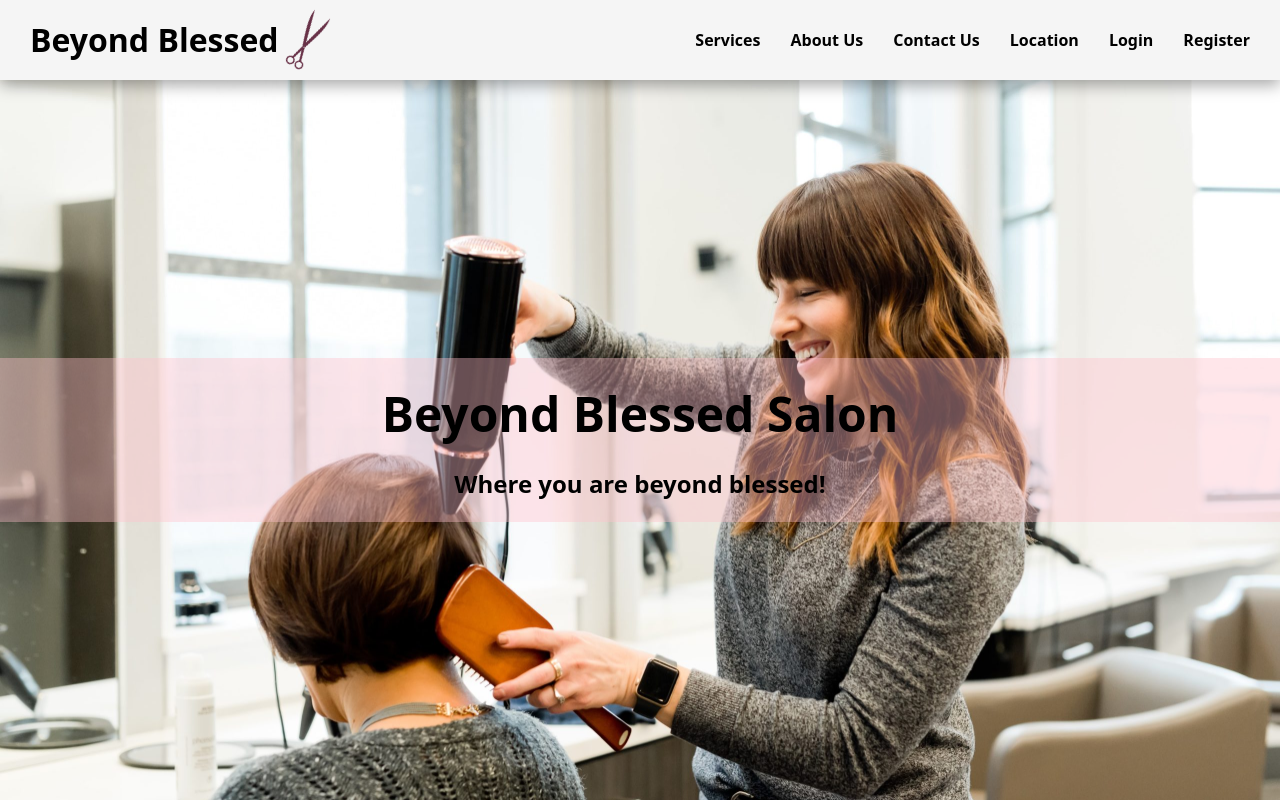
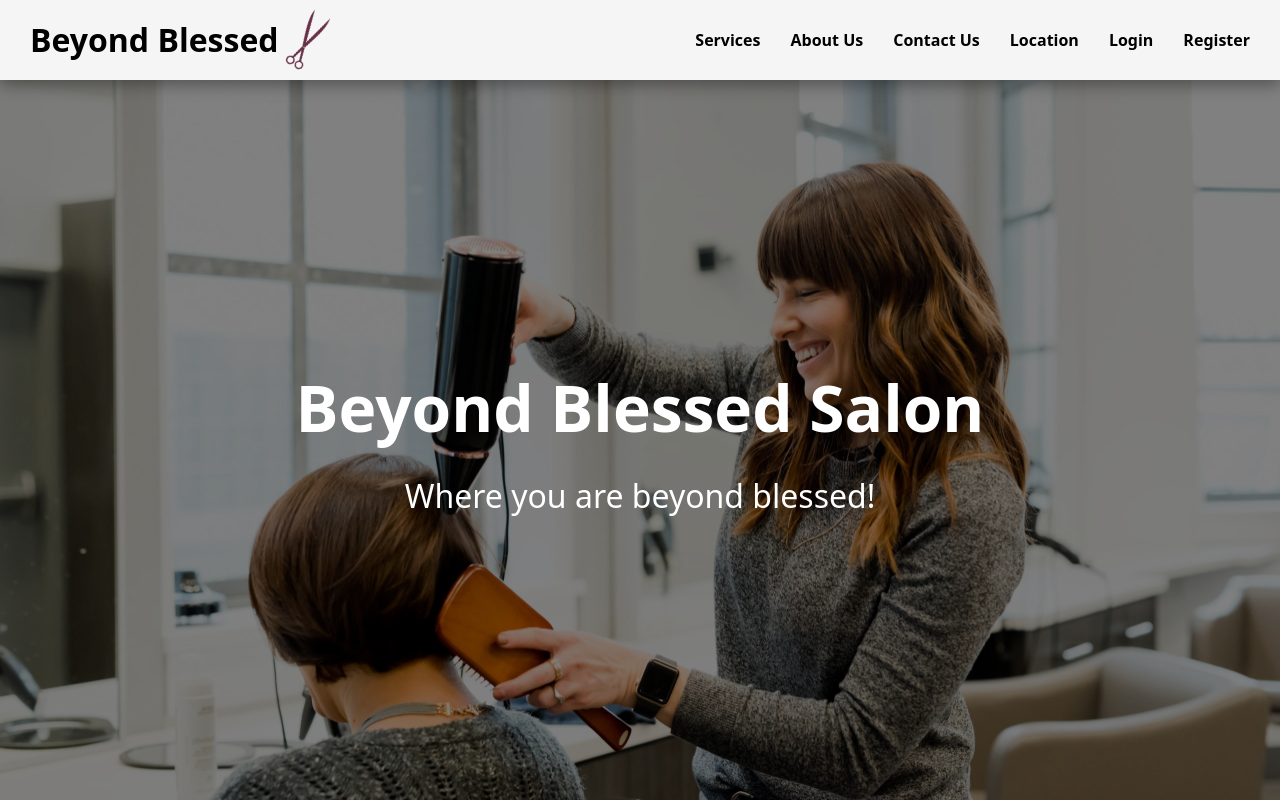
Before and after one commit to isaacach/appointment-app, a React (Vite) app in the folder app/: page / in a window 1280 px wide. Shown: the top 802 px of the page. Built offline with nearby package versions, Linux system fonts and the light colour scheme.

Commit message:
added styles to home page

```diff
--- a/app/src/styles/home.css
+++ b/app/src/styles/home.css
@@ -17,6 +17,7 @@
   width: 100%;
   height: calc(100vh - 80px);
   object-fit: cover;
+  filter: brightness(0.5);
 }
 
 .home-hero-text {
@@ -26,15 +27,19 @@
   justify-content: center;
   align-items: center;
   text-align: center;
-  width: 100%;
-  background-color: rgba(255,192,203, 0.4);
+  color: rgb(255, 255, 255);
   padding: 20px;
 }
 
 .home-hero-text h1 {
-  font-size: 3rem;
+  font-size: 4rem;
   font-weight: 700;
   margin-bottom: 1rem;
+}
+
+.home-hero-text h2 {
+  font-size: 2rem;
+  font-weight: 500;
 }
 
 .home-about {
```
